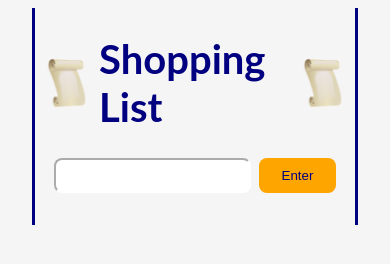
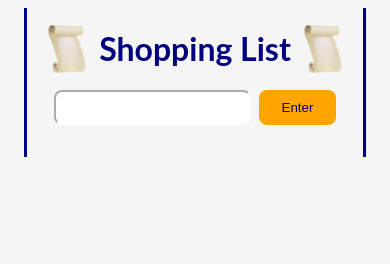
Before and after one commit to danyx75/Shopping-List, a plain HTML site: page index.html in a window 390 px wide. Drawn offline with Linux system fonts and the light colour scheme.

Commit message:
initial commit

```diff
--- a/styles.css
+++ b/styles.css
@@ -67,6 +67,10 @@ button:focus {
 
 @media (max-width: 500px) {
     body {
-        margin-inline: 2rem
+        margin-inline: 1.5rem
+    }
+
+    h1 {
+        font-size: 2rem;
     }
 }
```
